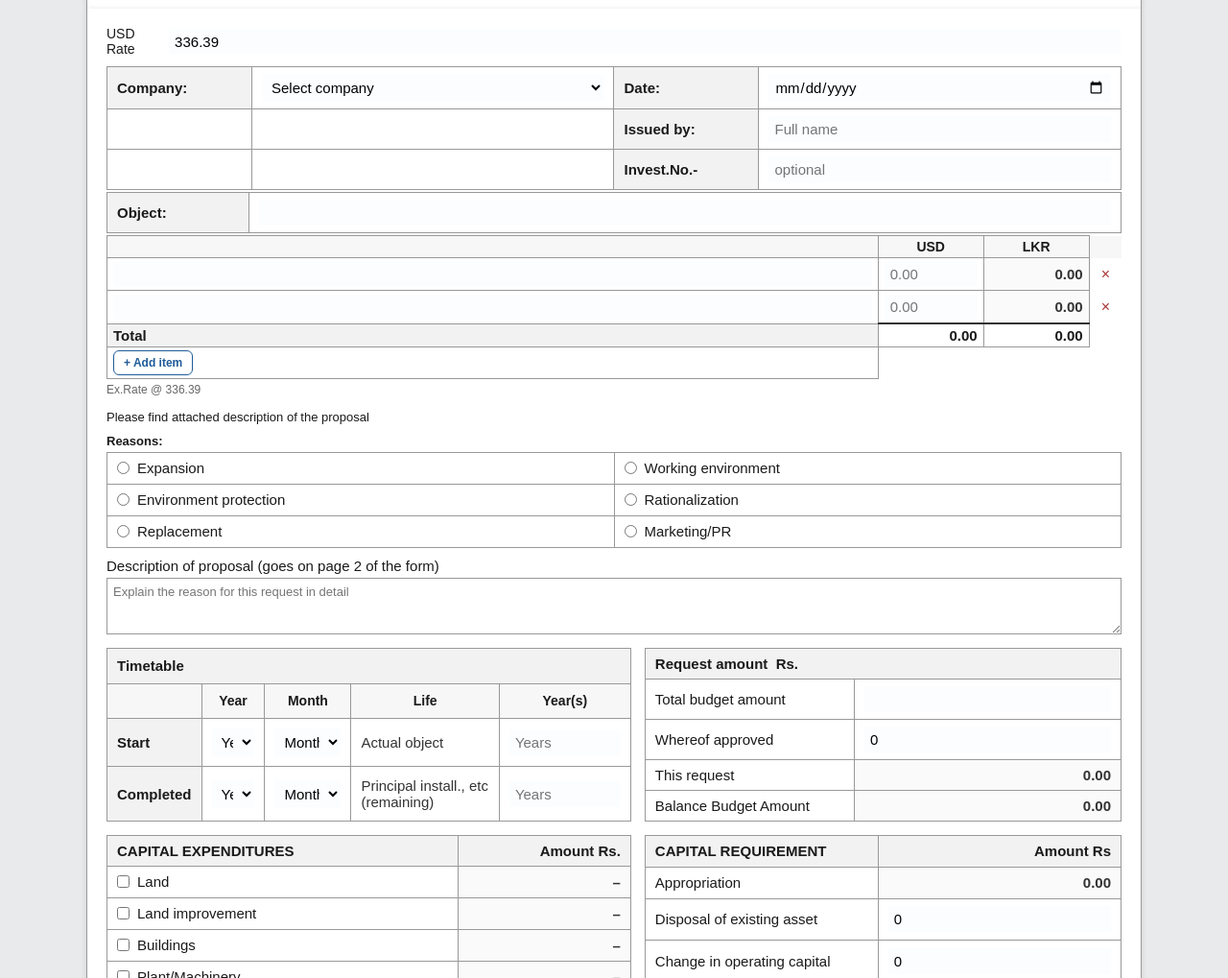
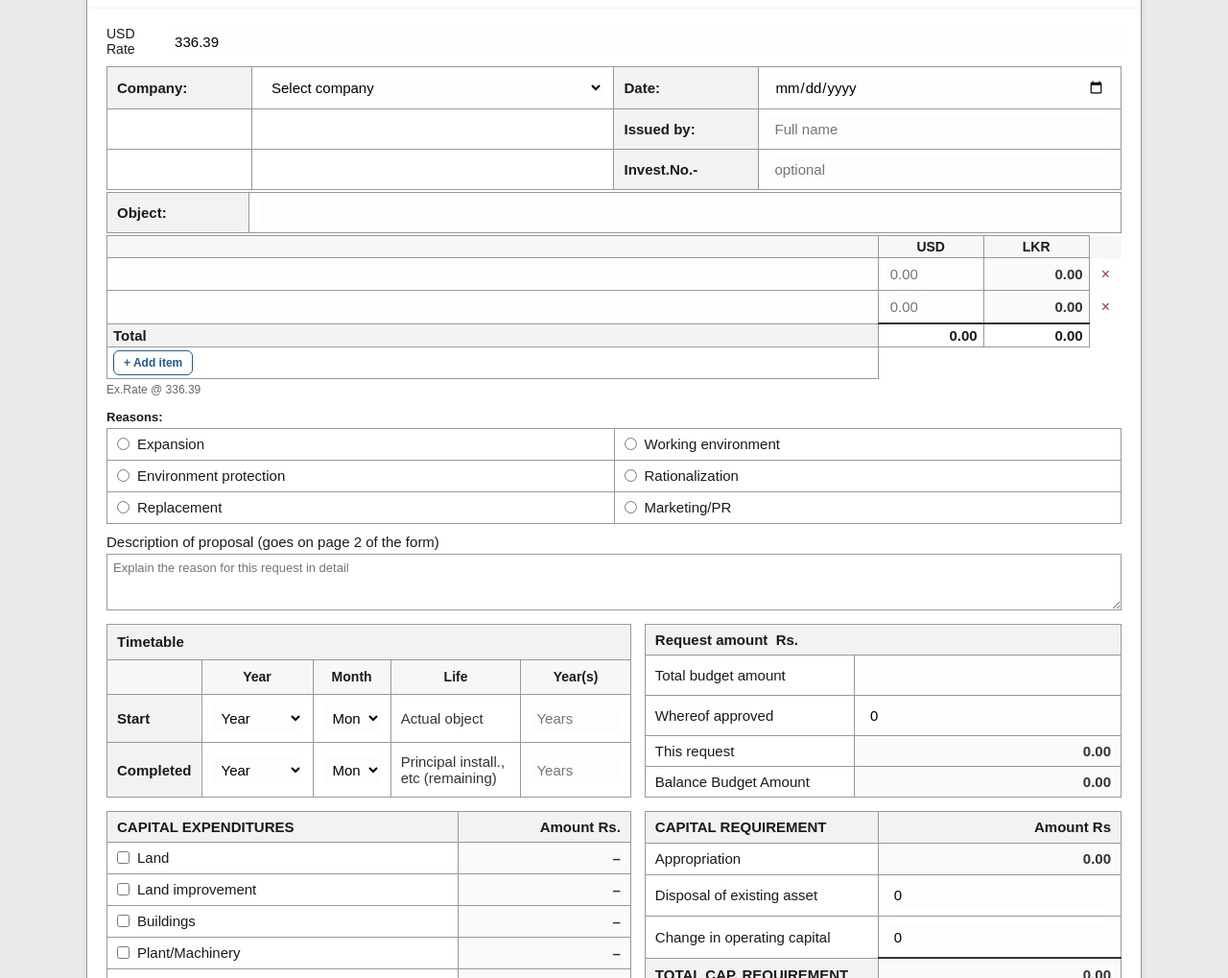
Before and after one commit to it-intern-gglk/CAPITAL-EXPENDITURE-APPLICATION, a website: page public/index.html in a window 1280 px wide. Shown: the part 81-1100 px from the top of the page at 96% size. Drawn offline with Linux system fonts and the light colour scheme.

Commit message:
Improve password modal, change port to 3005, widen Year column

```diff
--- a/public/index.html
+++ b/public/index.html
@@ -80,7 +80,7 @@
     </table>
     <p class="hint">Ex.Rate @ <span id="rateEcho">336.39</span></p>
 
-    <p class="proposal-note">Please find attached description of the proposal</p>
+    <!-- <p class="proposal-note">Please find attached description of the proposal</p> -->
 
     <div class="reasons-block">
       <p class="label">Reasons:</p>
--- a/public/style.css
+++ b/public/style.css
@@ -118,6 +118,8 @@ body {
   appearance: auto;
   cursor: pointer;
 }
+.timetable .col-headers td:nth-child(2),
+.timetable td select[name="startYear"] { min-width: 95px; }
 .sheet-table input.inline-num { width: 70px; display: inline-block; }
 .sheet-table td label { display: inline-flex; align-items: center; gap: 8px; font-size: 15px; cursor: pointer; white-space: nowrap; }
 .sheet-table td label input[type="radio"],
```
